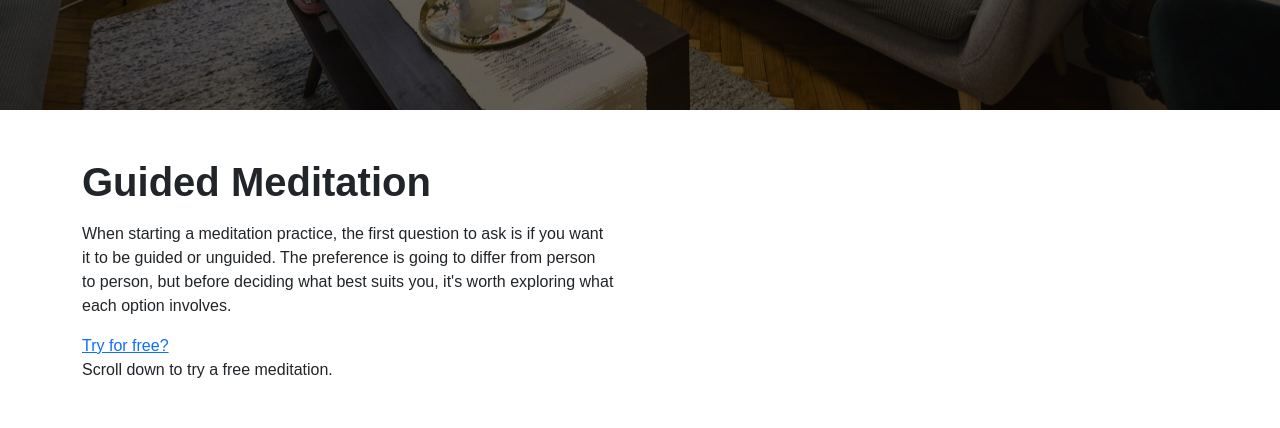
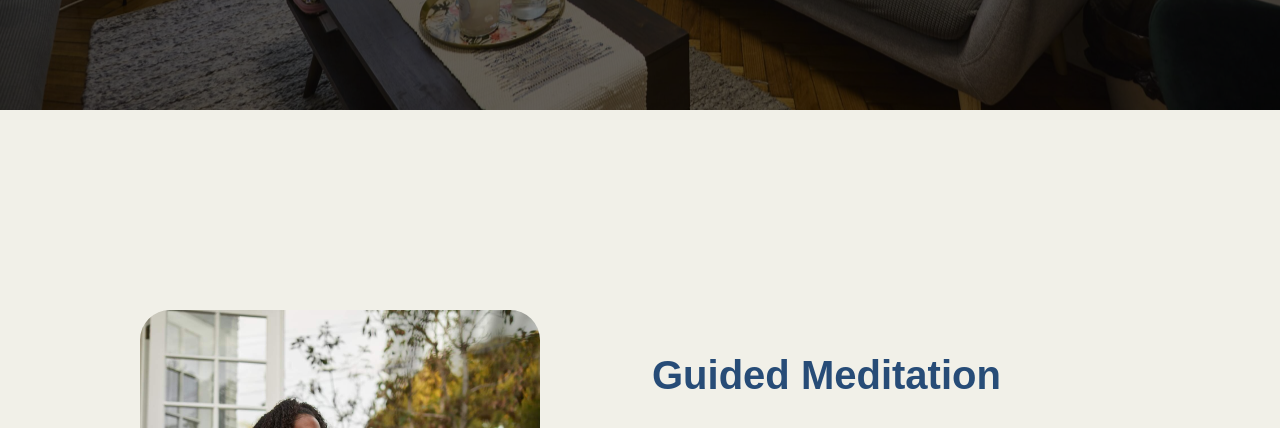
Before and after one commit to FEU-TECH-Advance-Web-Design-Ramirez/AWD-Finals-Drapion, a plain HTML site: page pages/services/index.html in a window 1280 px wide. Shown: the part 690-1118 px from the top of the page. Drawn offline with nearby package versions, Linux system fonts and the light colour scheme.

Commit message:
feat(services): enhance guided meditation section with new layout and styles

```diff
--- a/pages/services/css/style.css
+++ b/pages/services/css/style.css
@@ -338,3 +338,103 @@
     max-width: 90%;
   }
 }
+
+/* ====== Hero Section ====== */
+
+.medi-section {
+  background-color: #F1F0E8;
+  width: 100vw;
+  height: 100vh;
+  position: relative;
+  display: flex;
+  align-items: center;
+  justify-content: flex-start;
+  text-align: left;
+  color: #F1F0E8;
+  padding: 4rem 8rem;
+  overflow: hidden;
+}
+
+
+.medi-section .container {
+  position: relative;
+  z-index: 1;
+}
+
+.medi-heading {
+  font-size: 2.5rem;
+  font-weight: 700;
+  margin-bottom: 0rem;
+  color: #274C77;
+}
+
+.medi-desc {
+  margin-top: 1rem;
+  font-size: 1.3rem;
+  line-height: 1;
+  color: #000000;
+  line-height: 1.4;
+}
+
+.medi-img{
+  background: url(../img/meditationSectionImg.jpg) no-repeat center center/cover;
+  border-radius: 30px;
+  width: min(400px, 400px);
+  height: min(400px, 400px);
+}
+
+@media (max-width: 991px) {
+  .medi-heading {
+    font-size: 2rem;
+  }
+
+  .medi-desc {
+    font-size: 1rem;
+  }
+
+  .medi-section {
+    height: auto;
+    padding: 3rem 1rem;
+  }
+
+  .medi-section img {
+    width: 50%;
+  }
+}
+
+@media (max-width: 767px) {
+  .medi-heading {
+    font-size: 1.8rem;
+  }
+
+  .medi-desc {
+    font-size: 0.9rem;
+  }
+
+  .medi-heading, .medi-desc {
+    width: 90%;
+    text-align: center;
+  }
+}
+
+@media (min-width: 992px){
+  .col-lg-6{
+      width: 100%;
+  }
+}
+.cta-button {
+  margin-top: 1rem;
+  padding: 1rem 6rem;
+  font-size: 1.2rem;
+  color: #F1F0E8;
+  background-color: #274C77;
+  text-decoration: none;
+  border-radius: 50px;
+  transition: background 0.5s ease;
+  text-align: center;
+}
+
+.cta-button:hover {
+  background-color: #89A8B2;
+  color: #274C77;
+}
--- a/pages/services/index.html
+++ b/pages/services/index.html
@@ -82,19 +82,15 @@
      <section class="medi-section py-5">
         <div class="container">
             <div class="row align-items-center">
-                <div class="col-lg-6 d-flex flex-column align-items-start text-left">
+                <div class="col">
+                    <div class="medi-img"></div>
+                </div>
+                <div class="col d-flex flex-column align-items-start text-left">
                    <h1 class="medi-heading fw-bold mb-3">Guided Meditation</h1>
                    <p class="medi-desc">
-                    When starting a meditation practice, the first question to ask is if you want <br>
-                    it to be guided or unguided. The preference is going to differ from person <br>
-                    to person, but before deciding what best suits you, it's worth exploring what <br>
-                    each option involves.
+                    When starting a meditation practice, the first question to ask is if you want it to be guided or unguided. The preference is going to differ from person to person, but before deciding what best suits you, it's worth exploring what each option involves.
                   </p>
-                  <div class="cta-container">
                     <a href="../meditation/index.html" class="cta-button">Try for free?</a>
-                    <!-- scroll message -->
-                    <div class="scroll-message">Scroll down to try a free meditation.</div>
-                  </div>
              </div>
           </div>
         </div>
```
Also changed, not shown: pages/services/img/meditationSectionImg.jpg (added).
